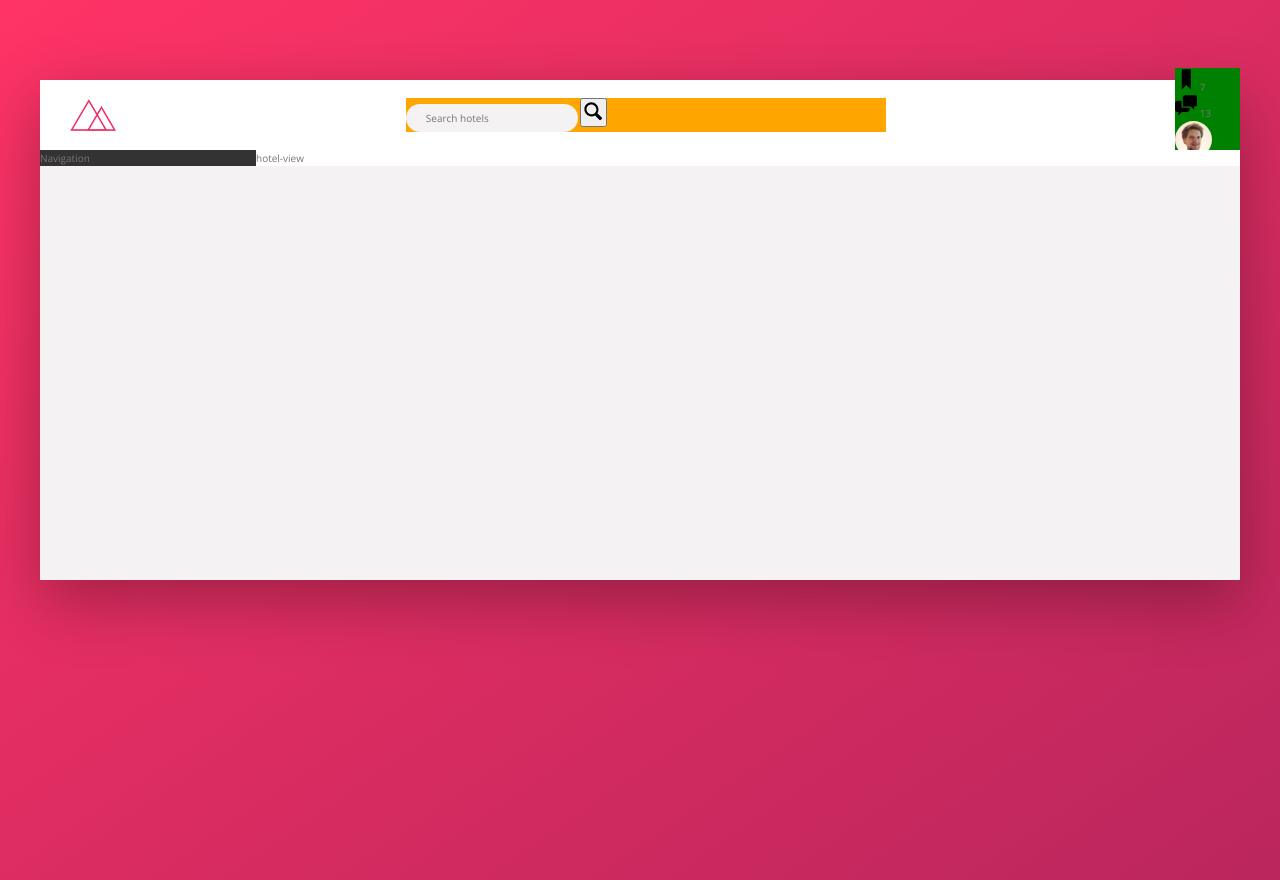
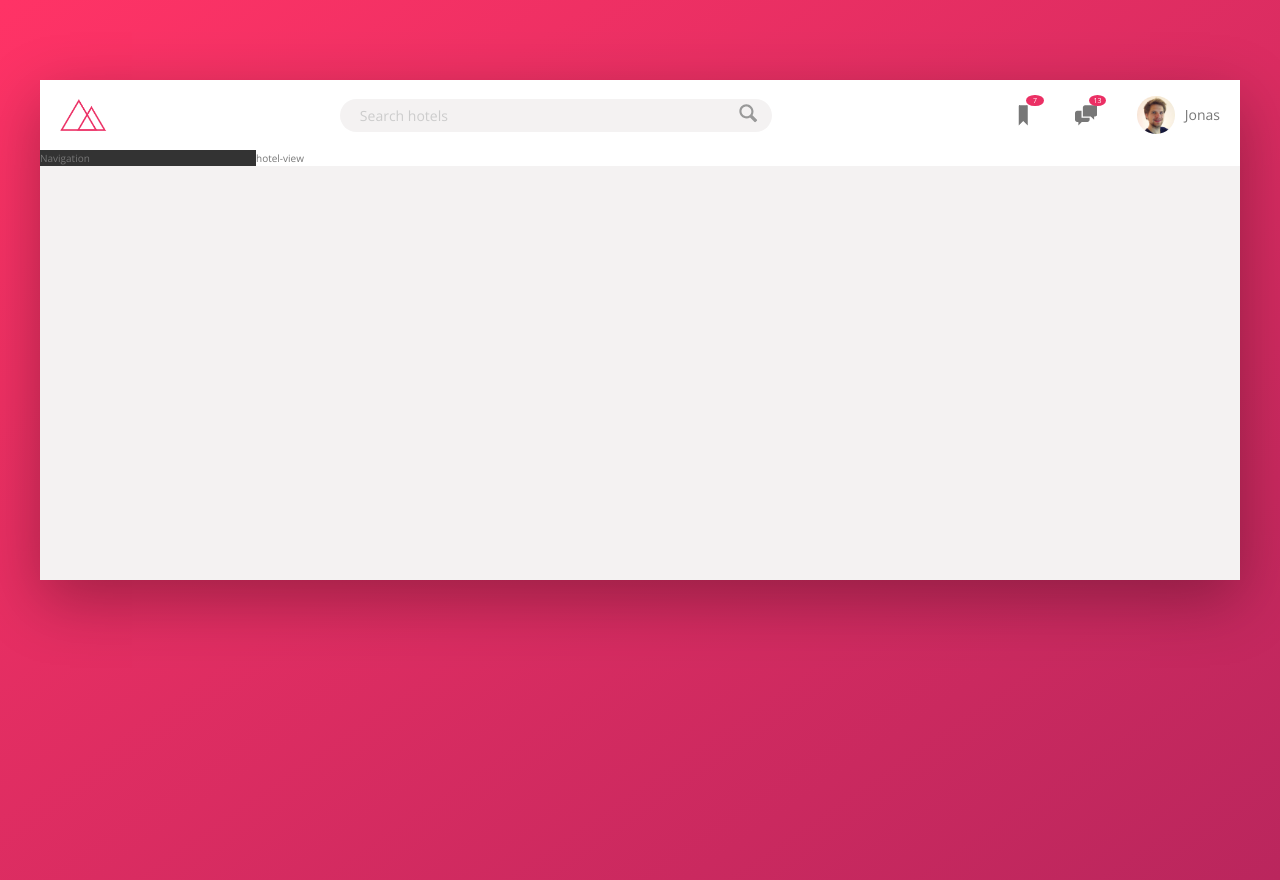
Before and after one commit to franciscocaballero/flex-trillo, a website: page starter/index.html in a window 1280 px wide. Drawn offline with nearby package versions, Linux system fonts and the light colour scheme.

Commit message:
completed styling for header

```diff
--- a/starter/index.html
+++ b/starter/index.html
@@ -25,13 +25,13 @@
                 </form>
 
                 <nav class="user-nav">
-                    <div class="user-nav__nav__icon-box">
+                    <div class="user-nav__icon-box">
                         <svg class="user-nav__icon">
                             <use xlink:href="img/sprite.svg#icon-bookmark"></use>
                         </svg>
                         <span class="user-nav__notification">7</span>
                     </div>
-                    <div class="user-nav__nav__icon-box">
+                    <div class="user-nav__icon-box">
                         <svg class="user-nav__icon">
                             <use xlink:href="img/sprite.svg#icon-chat"></use>
                         </svg>
--- a/starter/sass/_components.scss
+++ b/starter/sass/_components.scss
@@ -2,14 +2,16 @@
 // LOGO
 .logo {
     height: 3.25rem;
-    margin-left: 3rem;
+    margin-left: 2rem;
 }
 
 ////////////////////////////////////////////////
 // SEARCH
 .search {
-    background-color: orange;
     flex: 0 0 40%;
+    display: flex;
+    align-items: center;
+    justify-content: center;
     &__input {
         font-family: inherit;
         font-size: inherit;
@@ -17,15 +19,41 @@
         border: none;
         padding: .7rem 2rem;
         border-radius: 100px;
+        width: 90%;
+        transition: all .2s;
+        margin-right: -3.5rem;
+        &:focus {
+            outline: none;
+            width: 100%;
+            background-color: var(--color-grey-light-3);
+        }
+
+        &::-webkit-input-placeholder {
+            font-weight: 100;
+            color: var(--color-grey-light-4);
+        }
     }
 
+    &__input:focus + &__button {
+        background-color: var(--color-grey-light-3);
+    }
     &__button {
+        border: none;
+        background-color: var(--color-grey-light-2);
 
+        &:focus {
+            outline: none;
+        }
+
+        &:active {
+            transform: translateY(2px);
+        }
     }
 
     &__icon {
         height: 2.25rem;
         width: 2.25rem;
+        fill: var(--color-grey-dark-3);
     }
 }
 
@@ -33,18 +61,45 @@
 //USER NAVIGATION
 
 .user-nav {
-    background-color: green;
+    align-self: stretch;
+    display: flex;
+    align-items: center;
+    & > * {
+        padding: 0 2rem;
+        cursor: pointer;
+        height: 100%;
+        display: flex;
+        align-items: center;
+    }
+    //^ user-nav > all the direct childern
+
+    & > *:hover {
+        background-color: var(--color-grey-light-2);
+    }
     &__icon-box {
+        position: relative;
 
     }
 
     &__icon {
         height: 2.25rem;
         width: 2.25rem;
+        fill: var(--color-grey-dark-2);
     }
 
     &__notification {
-
+        font-size: .7rem;
+        height: 1.75;
+        width: 1.75rem;
+        border-radius: 50%;
+        background-color: var(--color-primary);
+        color: #fff;
+        position: absolute;
+        top:: 1.5rem;
+        right: 1.1rem;
+        display: flex;
+        justify-content: center;
+        align-items: center;
     }
 
     &__user {
@@ -54,6 +109,7 @@
     &__user-photo {
         height: 3.75rem;
         border-radius: 50%;
+        margin-right: 1rem;
     }
 
     &__user-name {
--- a/starter/sass/_layout.scss
+++ b/starter/sass/_layout.scss
@@ -13,6 +13,7 @@
   display: flex;
   justify-content: space-between;
   align-items: center;
+  font-size: 1.4rem;
 }
 
 .content {
```
Also changed, not shown: starter/css/style.css.
